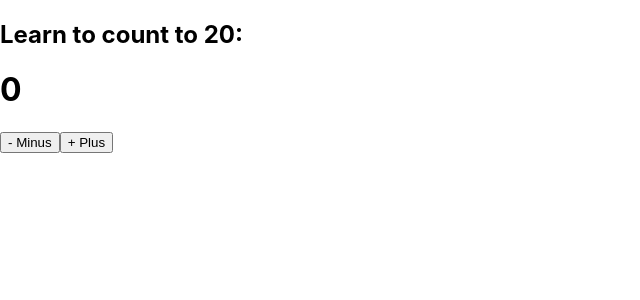
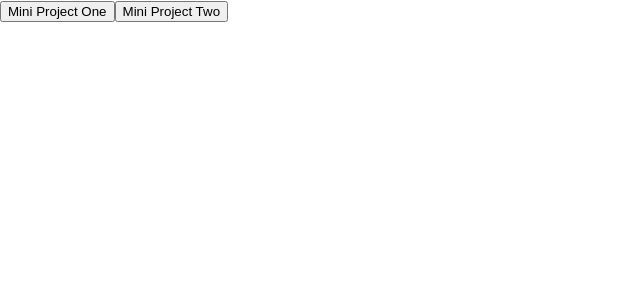
Before and after one commit to mar1nel/mini-projects, a React (Create React App) app: page / in a window 1280 px wide. Shown: the top 300 px of the page, without its empty margins (0-640 px from the left). Built offline with nearby package versions, Linux system fonts and the light colour scheme.

Commit message:
button logic for more components

```diff
--- a/src/App.js
+++ b/src/App.js
@@ -1,37 +1,41 @@
-import logo from './logo.svg';
 import React from 'react';
 import './App.css';
+import ComponentOne from './Components/ComponentOne';
+import ComponentTwo from './Components/ComponentTwo';
 
 function App() {
 
-    //let count = 0;
-    const [count, setCount]= React.useState(0);
+    const [showComponentOne, setShowComponentOne] = React.useState(false);
+    const [showComponentTwo, setShowComponentTwo] = React.useState(false);
+    const [currentComponent, setCurrentComponent] = React.useState(null);
 
-    const onClickPlus = () => {
-        setCount(count + 1);
-        console.log(count);
-    }
-    const onClickMinus = () => {
-        setCount(count - 1);
-        console.log(count);
+    const handleButtonClick = (component) => {
+        setShowComponentOne(component === 'componentOne');
+        setShowComponentTwo(component === 'componentTwo');
+        setCurrentComponent(component);
     }
 
-    if (count == 21 || count == -21){
-        setCount(0);
+    const handleHideClick = () => {
+        setShowComponentOne(false);
+        setShowComponentTwo(false);
+        setCurrentComponent(null);
     }
 
-  return (
-    <div className="App">
+    return (
+        <div className="App">
 
-      <div>
-        <h2>Learn to count to 20:</h2>
-        <h1>{count}</h1>
-        <button onClick={onClickMinus} className="minus">- Minus</button>
-        <button onClick={onClickPlus} className="plus">+ Plus</button>
-      </div>
+            <button onClick={() => handleButtonClick('componentOne')}>Mini Project One</button>
+            <button onClick={() => handleButtonClick('componentTwo')}>Mini Project Two</button>
+            {/*<button onClick={() => setShowComponentThree(true)}>Mini Project Three</button>
+          <button onClick={() => setShowComponentFour(true)}>Mini Project Four</button>*/}
 
-    </div>
-  );
+            {currentComponent && <button onClick={handleHideClick}>Hide Current Component</button>}
+
+            {showComponentOne && <ComponentOne/>}
+            {showComponentTwo && <ComponentTwo/>}
+
+        </div>
+    );
 }
 
 export default App;
--- /dev/null
+++ b/src/Components/ComponentOne.js
@@ -0,0 +1,36 @@
+import React from 'react';
+import '../App.css';
+
+function ComponentOne() {
+
+    //let count = 0;
+    const [count, setCount]= React.useState(0);
+
+    const onClickPlus = () => {
+        setCount(count + 1);
+        console.log(count);
+    }
+    const onClickMinus = () => {
+        setCount(count - 1);
+        console.log(count);
+    }
+
+    if (count == 21 || count == -21){
+        setCount(0);
+    }
+
+    return (
+        <div className="App">
+
+            <div>
+                <h2>Learn to count to 20:</h2>
+                <h1>{count}</h1>
+                <button onClick={onClickMinus} className="minus">- Minus</button>
+                <button onClick={onClickPlus} className="plus">+ Plus</button>
+            </div>
+
+        </div>
+    );
+}
+
+export default ComponentOne;
--- /dev/null
+++ b/src/Components/ComponentTwo.js
@@ -0,0 +1,12 @@
+import React from 'react';
+import '../App.css';
+
+function ComponentTwo() {
+
+
+    return(
+        <div>salut</div>
+    );
+}
+
+export default ComponentTwo;
```
